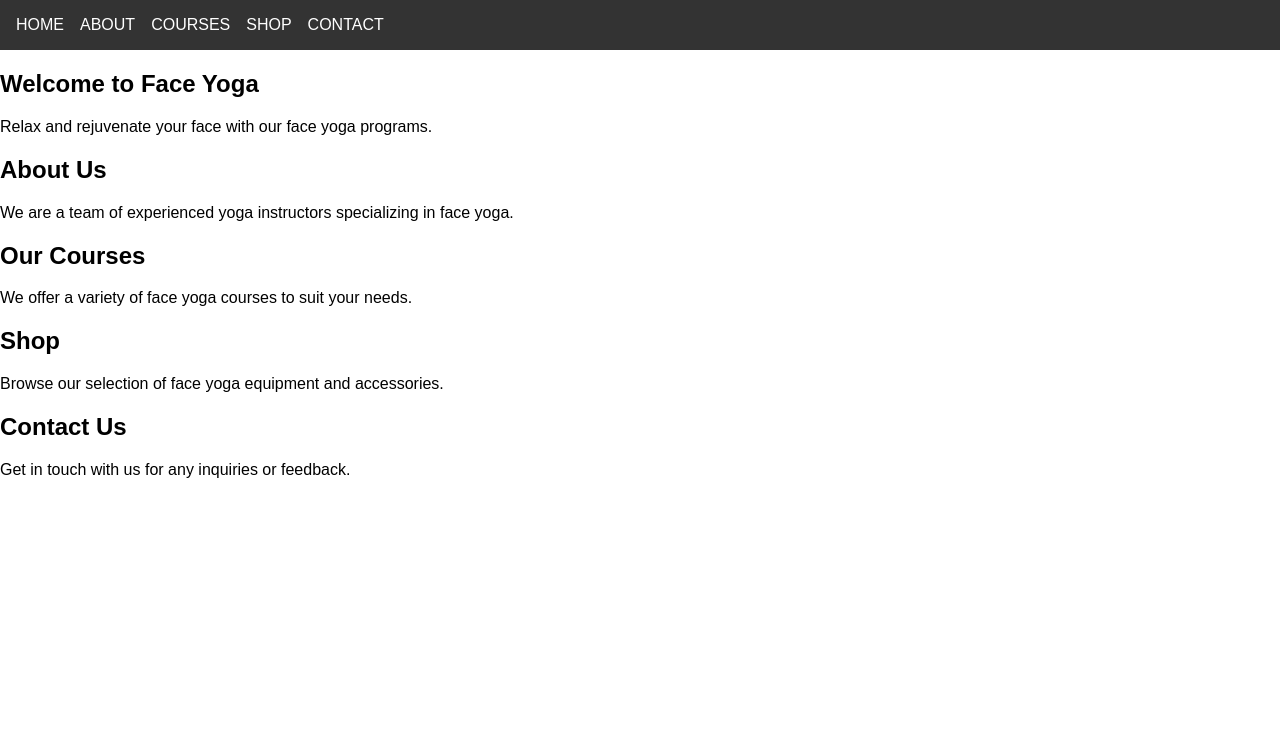
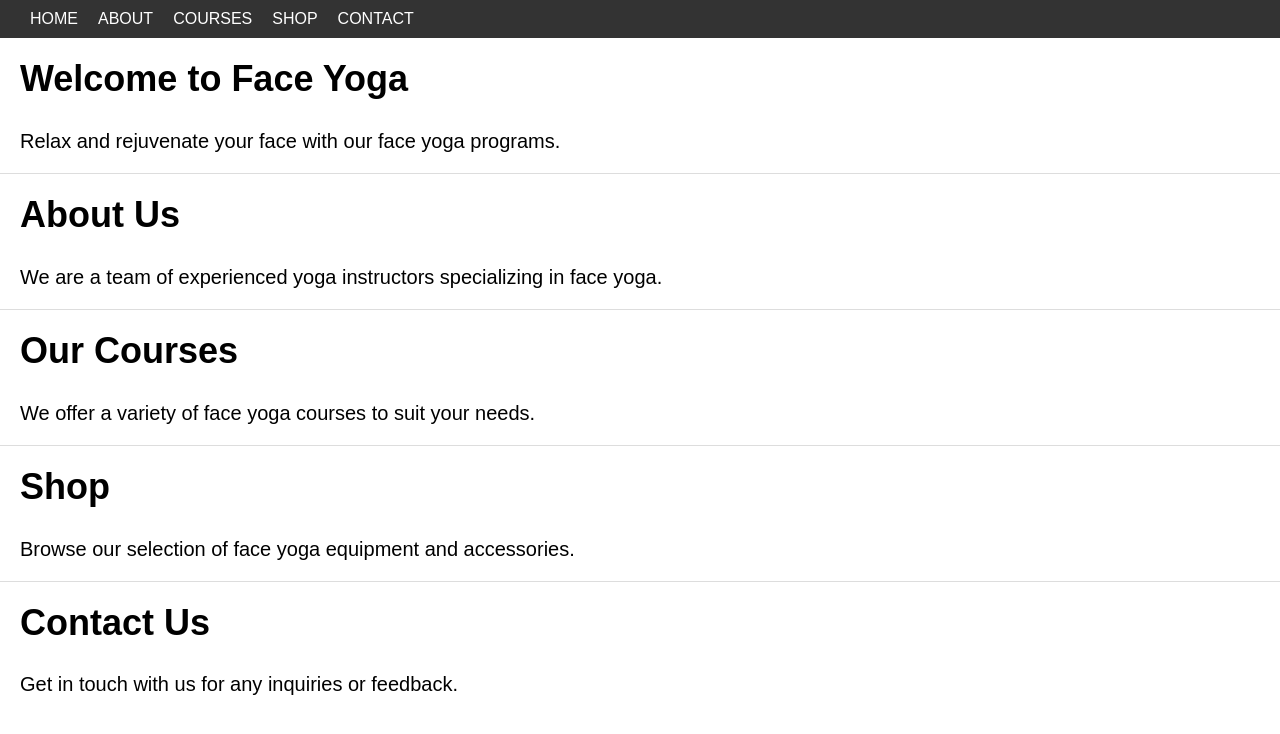
Before and after one commit to anigajrani/mantra, a plain HTML site: page index.html in a window 1280 px wide. Drawn offline with Linux system fonts and the light colour scheme.

Commit message:
Update styles.css

```diff
--- a/styles.css
+++ b/styles.css
@@ -1,7 +1,3 @@
-* {
-  box-sizing: border-box;
-}
-
 body {
   font-family: Arial, sans-serif;
   margin: 0;
@@ -13,51 +9,40 @@ header {
   color: #fff;
   display: flex;
   justify-content: space-between;
-  padding: 1rem;
+  padding: 10px 20px;
 }
 
-header nav ul {
+header ul {
   display: flex;
-  list-style: none;
+  list-style-type: none;
   margin: 0;
   padding: 0;
 }
 
-header nav ul li {
-  margin-right: 1rem;
+header li {
+  margin: 0 10px;
 }
 
-header nav a {
+header a {
   color: #fff;
   text-decoration: none;
 }
 
-main {
-  padding: 2rem;
+section {
+  padding: 20px;
+  border-bottom: 1px solid #ddd;
 }
 
-main h2 {
+section:last-child {
+  border-bottom: none;
+}
+
+section h1 {
+  font-size: 36px;
   margin-top: 0;
 }
 
-main ul {
-  list-style: disc;
-  margin-left: 2rem;
-  padding-left: 1rem;
+section p {
+  font-size: 20px;
+  margin-bottom: 0;
 }
-
-main .exercise {
-  margin-bottom: 2rem;
-}
-
-footer {
-  background-color: #333;
-  color: #fff;
-  display: flex;
-  justify-content: center;
-  padding: 1rem;
-}
-
-footer p {
-  margin: 0;
-}
```
